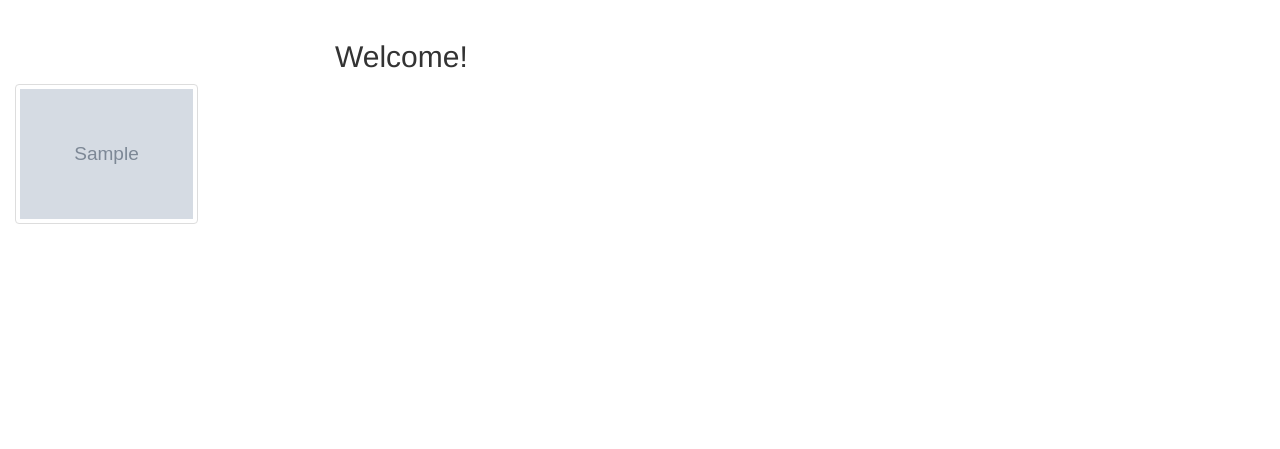
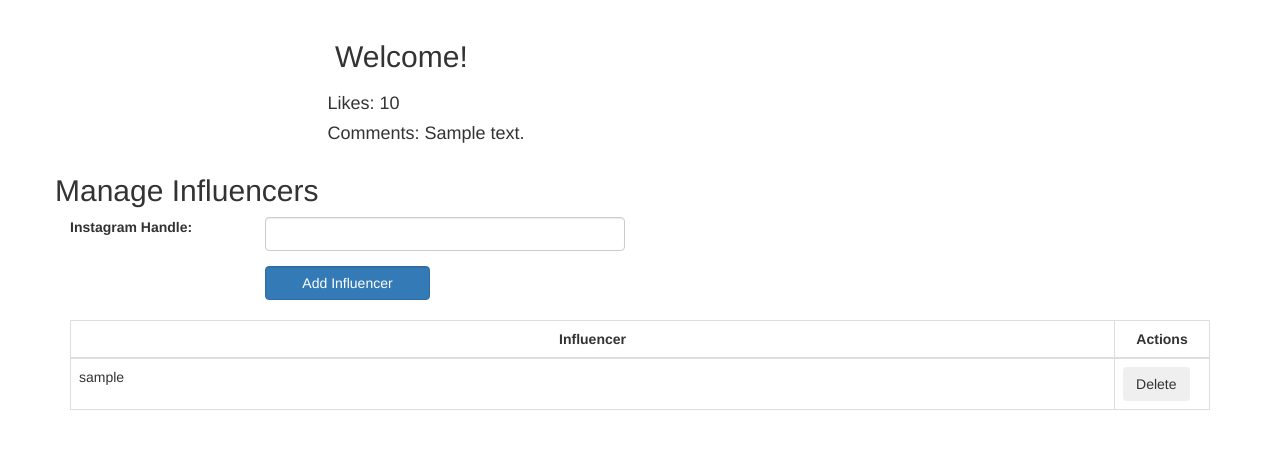
Before and after one commit to gaganmac/pikolo-likewallet, a Flask app: template StructuredApp/app/templates/auth/instagram.html in a window 1280 px wide. Shown: the part 52-501 px from the top of the page. Run offline with Flask 2, Linux system fonts and the light colour scheme; tables that the repository leaves empty hold one stand-in row (values such as "Sample post"); the template is opened without the code that fills it: values that come from a table or form of the project are taken from there, most other values are stand-ins (such as "Sample title", 1, 10 or a date in 2020); grey boxes marked "Sample" are stand-in pictures; parts of the project's set-up code (start-up, migrations or seed data) failed here and were passed over; some libraries are stand-ins or nearby versions.

Commit message:
influencer addition

```diff
--- a/StructuredApp/app/templates/auth/instagram.html
+++ b/StructuredApp/app/templates/auth/instagram.html
@@ -14,7 +14,7 @@
 {% endblock %}
 {% block content %}
 <div class="row">
-	<div class="col-md-12">
+	<!-- <div class="col-md-12">
 
 
 
@@ -40,11 +40,109 @@
 			{% endif %}
 
 		{% endfor %}
-	</div>
+	</div> -->
+
+<div class= "col-md-6 col-md-offset-3">
+<h4>Likes: {{likes}}</h4>
+<h4>Comments: {{comments}}</h4>
+</div>
+
+
+<style>
+
+#example table
+{
+    counter-reset: rowNumber;
+}
+
+#example table tr > td:first-child
+{
+    counter-increment: rowNumber;
+}
+
+#example table tr td:first-child::before
+{
+    content: counter(rowNumber);
+    min-width: 1em;
+    margin-right: 0.5em;
+}
+
+</style>
 
 
 </div>
 
+<div class="container">
+	<div class="row">
+		<h2>Manage Influencers</h2>
+	</div>
+
+	<div class="row">
+	    <div class="col-lg-2">
+	        <label>Instagram Handle:</label>
+	    </div>
+	    <div class="col-lg-4">
+	        <div class="form-group">
+	            <input id="addr" type="text" class="form-control" />
+	        </div>
+	    </div>
+	</div>
+	<div class="row">
+	    <div class="col-lg-2 col-lg-offset-2">
+	        <button id="addBtn" class="addBtn form-control btn btn-primary">
+	            Add Influencer
+	        </button>
+	    </div>
+	</div>
+	<br>
+	<div class="row">
+	    <div class="col-lg-12">
+	        <table id="example" class="table table-bordered">
+	            <thead>
+	                <tr>
+
+	                    <th class="col-lg-11 text-center">Influencer</th>
+	                    <th class="col-lg-1 text-center">Actions</th>
+	                </tr>
+	            </thead>
+	            <tbody>
+
+	            	{% for i in influencers %}
+	            		<tr><td>{{i.handle}}</td><td><button class='btn btn-small delBtn'>Delete</button></td></tr>
+	            	{% endfor %}
+
+
+	            </tbody>
+	        </table>
+
+
+<script>
+
+$(document).ready(function(){
+
+
+        $(".addBtn").click(function(){
+
+            var addr = $("#addr").val();
+            var markup = "<tr><td>" + addr + "</td><td><button class='btn btn-small delBtn'>Delete</button></td></tr>";
+            $("table tbody").append(markup);
+
+            $.post("{{ url_for("auth.add") }}", {"handle" : addr});
+            $.get("{{ url_for("auth.add") }}");
+
+
+        });
+
+        $(function () {
+            $("table").on("click", ".delBtn", function () {
+                $(this).closest('tr').remove();
+            });
+        });
+    });
+
+
+</script>
+
 
 
 {% endblock %}
```
Also changed, not shown: StructuredApp/app/mod_auth/controllers.py (+39 -15 lines).
